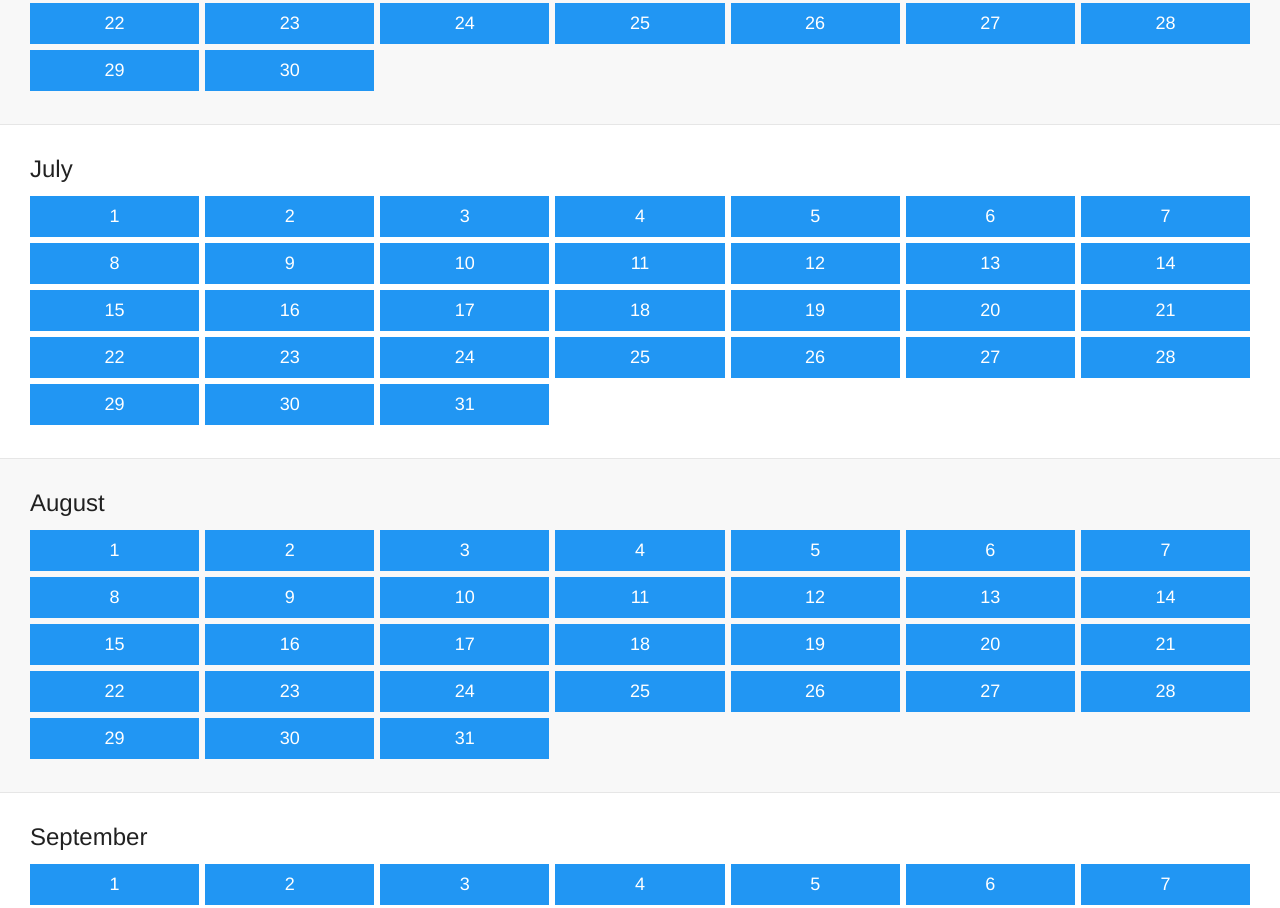
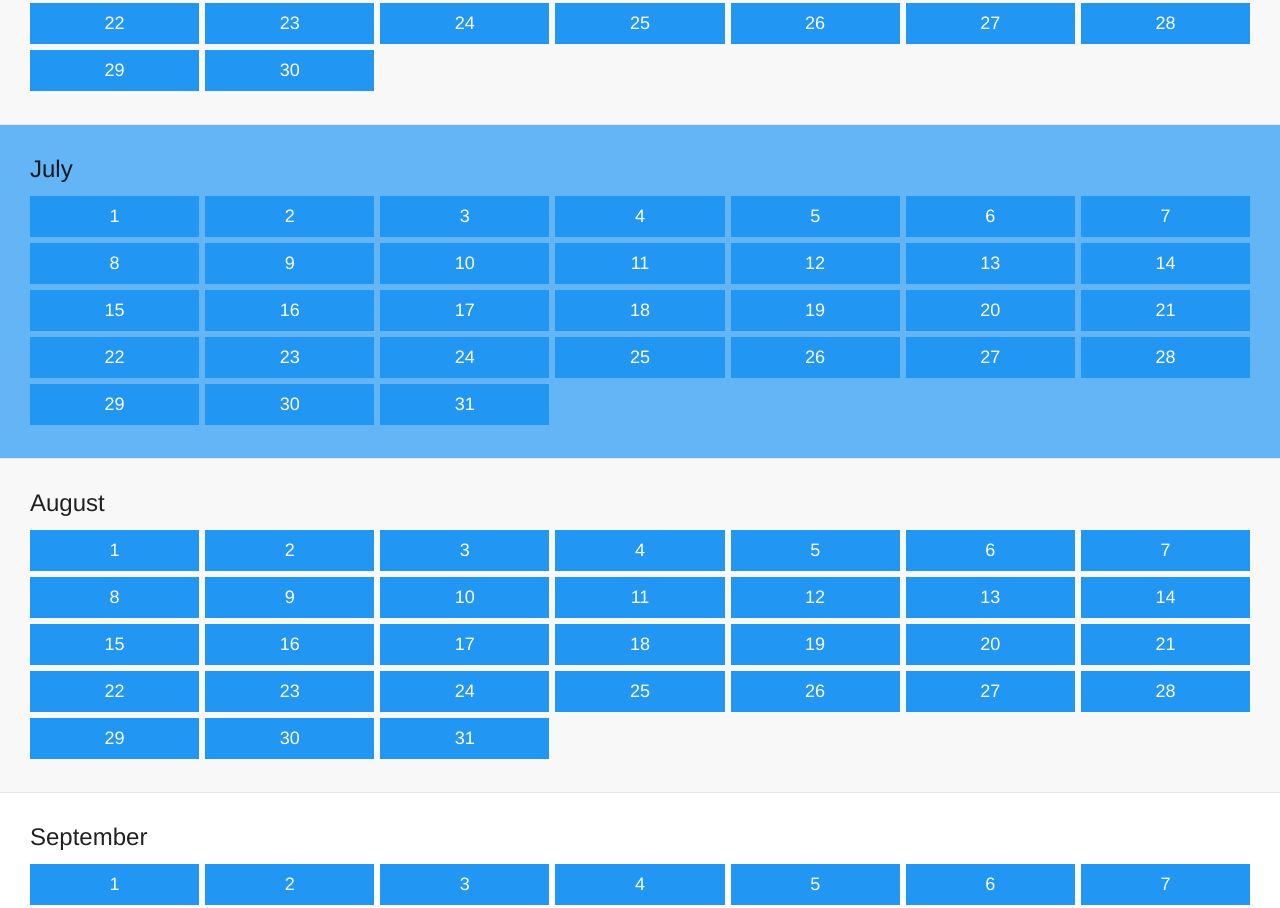
Before and after one commit to mikebozee/calendar-app, a plain HTML site: page index.html in a window 1280 px wide. Shown: the part 1883-2791 px from the top of the page. Drawn offline with nearby package versions, Linux system fonts and the light colour scheme.

Commit message:
Adds highlighting for current month

```diff
--- a/css/style.css
+++ b/css/style.css
@@ -30,6 +30,11 @@ body {
 }
 .month:nth-of-type(even) {
 	background-color: #f8f8f8;
+}
+.month-current,
+.month-current:nth-of-type(odd),
+.month-current:nth-of-type(even) {
+	background-color: #64B5F6;
 }
 .day-flex {
 	display: flex;
```
